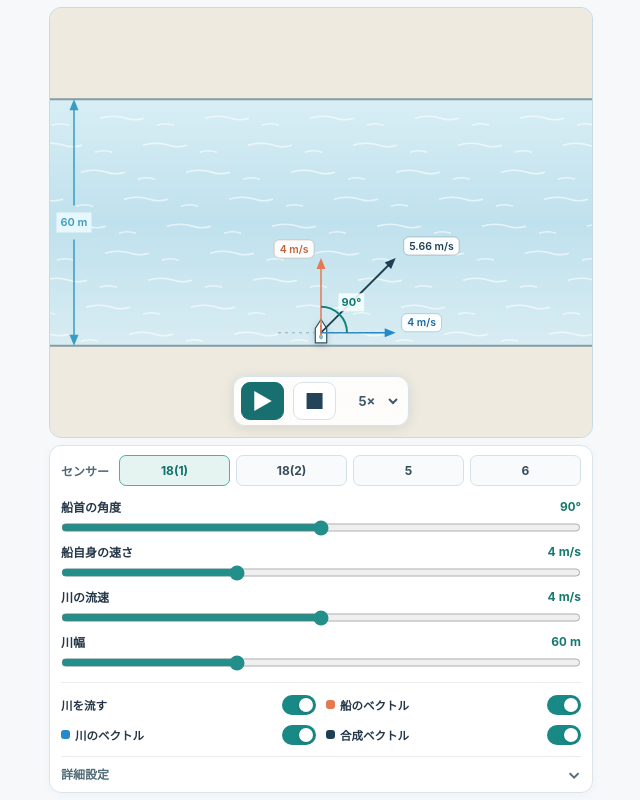
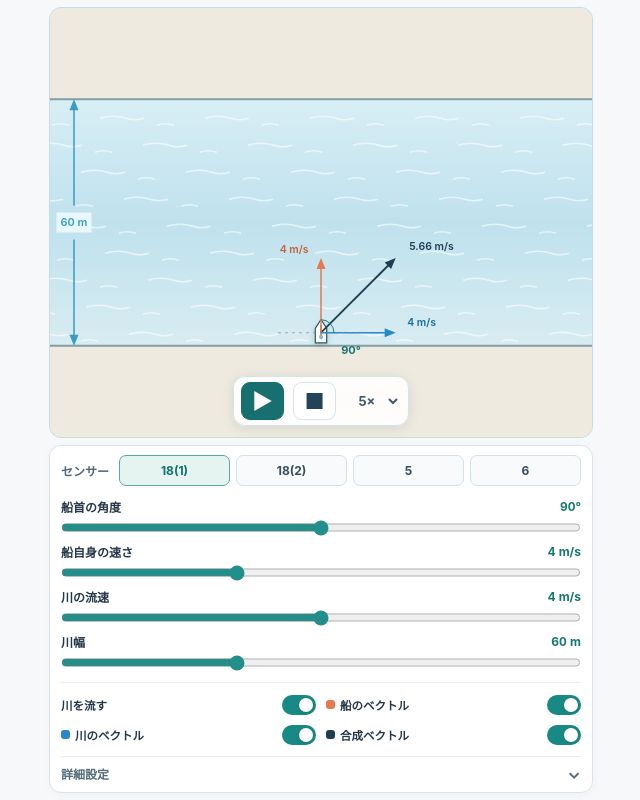
Before and after one commit to valizoj/physics_crossing_river, a plain HTML site: page index.html in a window 1280 px wide. Shown: the whole page, without its empty margins (319-959 px from the left). Drawn offline with Linux system fonts and the light colour scheme.

Commit message:
Simplify numeric labels and avoid angle overlap with resultant

```diff
--- a/index.html
+++ b/index.html
@@ -193,9 +193,6 @@ function vectorLabel(x1,y1,x2,y2,color,value,kind,occupied,top,bottom){
  }
  if(chosen){
   const {cx,cy,rect}=chosen;
-  ctx.fillStyle='rgba(255,255,255,.93)';
-  ctx.beginPath();ctx.roundRect(rect.left,rect.top,w,h,5);ctx.fill();
-  ctx.strokeStyle=color;ctx.globalAlpha=.32;ctx.lineWidth=.8;ctx.stroke();ctx.globalAlpha=1;
   ctx.fillStyle=color;ctx.fillText(label,cx,cy+.5);
   occupied.push(rect);
  }
@@ -239,18 +236,37 @@ function hull(x,y,a,ghost=false){
  if(!ghost){line(-11,0,13,0,'#e5794f',3);ctx.beginPath();ctx.arc(-7,0,3.5,0,Math.PI*2);ctx.fillStyle='#83bbd0';ctx.fill();}
  ctx.restore();
 }
-function angleArc(x,y){
+function angleArc(x,y,resultX,resultY,occupied){
  const theta=state.heading,alpha=Math.min(theta,180-theta)*Math.PI/180;if(alpha<.001)return;
- const start=theta>=90?0:Math.PI;const end=theta>=90?-alpha:Math.PI+alpha;
- const radius=26,mid=theta>=90?-alpha/2:Math.PI+alpha/2;
+ const start=theta>=90?0:Math.PI,end=theta>=90?-alpha:Math.PI+alpha;
+ const mid=theta>=90?-alpha/2:Math.PI+alpha/2;
  ctx.save();line(x-43,y,x+43,y,'#6e9297aa',1.1,[3,4]);
- ctx.beginPath();ctx.arc(x,y,radius,start,end,theta>=90);ctx.strokeStyle='#16827d';ctx.lineWidth=2;ctx.stroke();
- const label=pretty(fAngle(alpha*180/Math.PI))+'°',lx=x+Math.cos(mid)*43,ly=y+Math.sin(mid)*43;
+ ctx.beginPath();ctx.arc(x,y,13,start,end,theta>=90);ctx.strokeStyle='#16827d';ctx.lineWidth=1;ctx.stroke();
+ const label=pretty(fAngle(alpha*180/Math.PI))+'°';
  ctx.font='bold 11px -apple-system,system-ui,sans-serif';ctx.textAlign='center';ctx.textBaseline='middle';
- const width=ctx.measureText(label).width;
- if(lx>width/2+4&&lx<W-width/2-4&&ly>12&&ly<H-7){
-  ctx.fillStyle='#f5fffee0';ctx.fillRect(lx-width/2-3,ly-9,width+6,18);
+ const halfWidth=ctx.measureText(label).width/2;
+ const candidates=[];
+ for(const distance of [28,40,54]){
+  for(const offset of [0,-.45,.45]){
+   candidates.push([x+Math.cos(mid+offset)*distance,y+Math.sin(mid+offset)*distance]);
+  }
+ }
+ candidates.push([x+30,y+18],[x-30,y+18]);
+ let chosen=null,best=Infinity;
+ const lengthSquared=resultX*resultX+resultY*resultY;
+ for(const [lx,ly] of candidates){
+  if(lx<halfWidth+4||lx>W-halfWidth-4||ly<10||ly>H-10)continue;
+  const t=lengthSquared?Math.max(0,Math.min(1,((lx-x)*resultX+(ly-y)*resultY)/lengthSquared)):0;
+  const clearance=Math.hypot(lx-x-t*resultX,ly-y-t*resultY);
+  // A circle enclosing the text plus padding keeps it clear of the resultant.
+  const overlap=state.showResult?Math.max(0,Math.hypot(halfWidth,7)+6-clearance):0;
+  const penalty=overlap*100+Math.hypot(lx-x,ly-y);
+  if(penalty<best){best=penalty;chosen=[lx,ly];}
+ }
+ if(chosen){
+  const [lx,ly]=chosen;
   ctx.fillStyle='#147870';ctx.fillText(label,lx,ly);
+  occupied.push({left:lx-halfWidth-3,right:lx+halfWidth+3,top:ly-9,bottom:ly+9});
  }
  ctx.restore();
 }
@@ -285,10 +301,10 @@ function drawScene(now){
  if(state.showResult)arrow(originX,startY,originX+arrowX+flowX,startY+arrowY,'#203e51',1.8);
  if(state.showBoat)arrow(originX,startY,originX+arrowX,startY+arrowY,'#e5794f',1.5);
  if(state.showCurrent&&p.current>0)arrow(originX,startY,originX+flowX,startY,'#2789c7',1.5);
- if(state.t===0)angleArc(originX,startY);
  ctx.restore();
  // Values follow their arrows and only appear if those vectors are enabled.
  const occupied=[];
+ if(state.t===0)angleArc(originX,startY,arrowX+flowX,arrowY,occupied);
  if(state.showBoat)vectorLabel(originX,startY,originX+arrowX,startY+arrowY,'#c46135',state.boatSpeed,'boat',occupied,top,bottom);
  if(state.showCurrent&&p.current>0)vectorLabel(originX,startY,originX+flowX,startY,'#1769a0',p.current,'river',occupied,top,bottom);
  if(state.showResult)vectorLabel(originX,startY,originX+arrowX+flowX,startY+arrowY,'#203e51',Math.hypot(p.vx,p.vy),'result',occupied,top,bottom);
```
